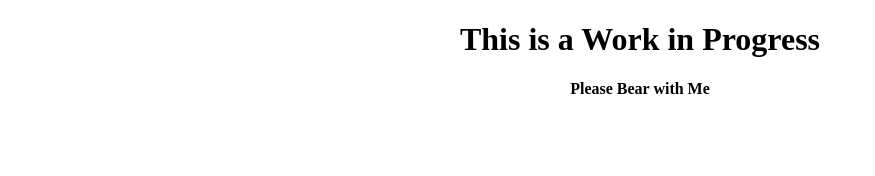
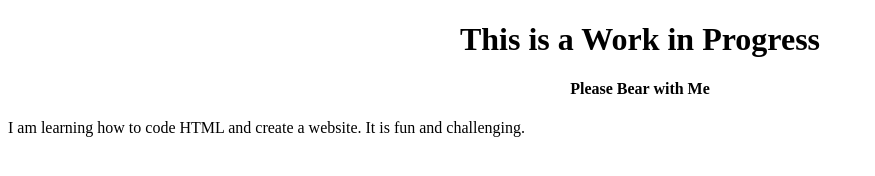
Before and after one commit to PapaScraps/PapaScraps.github.io, a plain HTML site: page index.html in a window 1280 px wide. Shown: the whole page, without its empty margins (0-875 px from the left). Drawn offline with Linux system fonts and the light colour scheme.

Commit message:
Update index.html

```diff
--- a/index.html
+++ b/index.html
@@ -3,6 +3,8 @@
     <style>
       .banner {text-align: center;
                 }
+      #intro {text-weight: bold;
+        text-style: italic;}
 
     </style>
   </head>
@@ -10,4 +12,5 @@
   <body>
     <h1 class="banner">This is a Work in Progress</h1>
     <h4 class="banner">Please Bear with Me</h4>
+    <p id="intro">I am learning how to code HTML and create a website.  It is fun and challenging.</p>
   </body>
```
